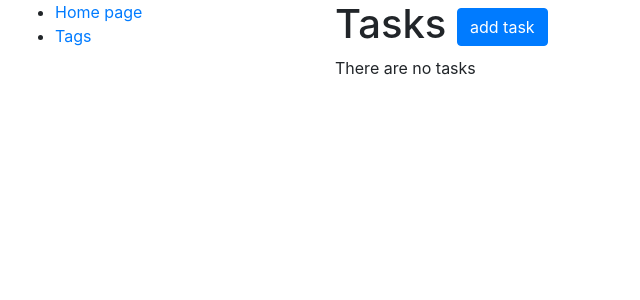
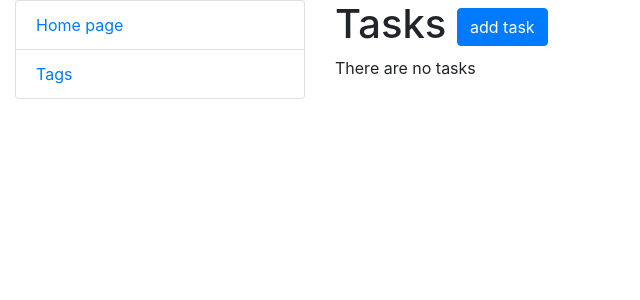
Before and after one commit to Aleksandro777/practice, a Django app: page / in a window 1280 px wide. Shown: the top 300 px of the page, without its empty margins (0-640 px from the left). Run offline with Django 4.2, Linux system fonts and the light colour scheme; data that the repository does not hold is empty.

Commit message:
Solution

```diff
--- a/templates/includes/sidebar.html
+++ b/templates/includes/sidebar.html
@@ -1,4 +1,4 @@
-<ul class="sidebar-nav">
-  <li><a href="{% url 'task:index' %}">Home page</a></li>
-  <li><a href="{% url 'task:tag-list' %}">Tags</a></li>
+<ul class="sidebar-nav list-group">
+  <li class="list-group-item"><a href="{% url 'task:index' %}">Home page</a></li>
+  <li class="list-group-item"><a href="{% url 'task:tag-list' %}">Tags</a></li>
 </ul>
--- a/templates/task/index.html
+++ b/templates/task/index.html
@@ -7,7 +7,7 @@
   {% if task_list %}
       {% for task in task_list %}
         <ul>
-          <li>{{ task.content }}
+          <li> <strong>{{ task.content }} </strong>
             {% if task.is_done is False %}
              Not done
                <a href="{% url 'task:complete_task' pk=task.pk %}" class="btn btn-success link-to-page">Complete
@@ -19,7 +19,7 @@
                </a>
                {% endif %}
           </li>
-          <li>Created: {{ task.created }} {{ task.deadline }}</li>
+          <li>Created: {{ task.created }} Deadline: {{ task.deadline }}</li>
           <li>
             {%for tag in task.tags.all %}
               {{ tag }}
--- a/templates/task/tag_list.html
+++ b/templates/task/tag_list.html
@@ -19,10 +19,10 @@
                   {{ tag.name }}
               </td>
               <td>
-                <a href="{% url 'task:tag-update' pk=tag.id %}">Update</a>
+                <a class="btn btn-secondary" href="{% url 'task:tag-update' pk=tag.id %}">Update</a>
               </td>
               <td>
-                <a href="{% url 'task:tag-delete' pk=tag.id %}">Delete</a>
+                <a class="btn btn-secondary" href="{% url 'task:tag-delete' pk=tag.id %}">Delete</a>
               </td>
           </tr>
         {% endfor %}
```
